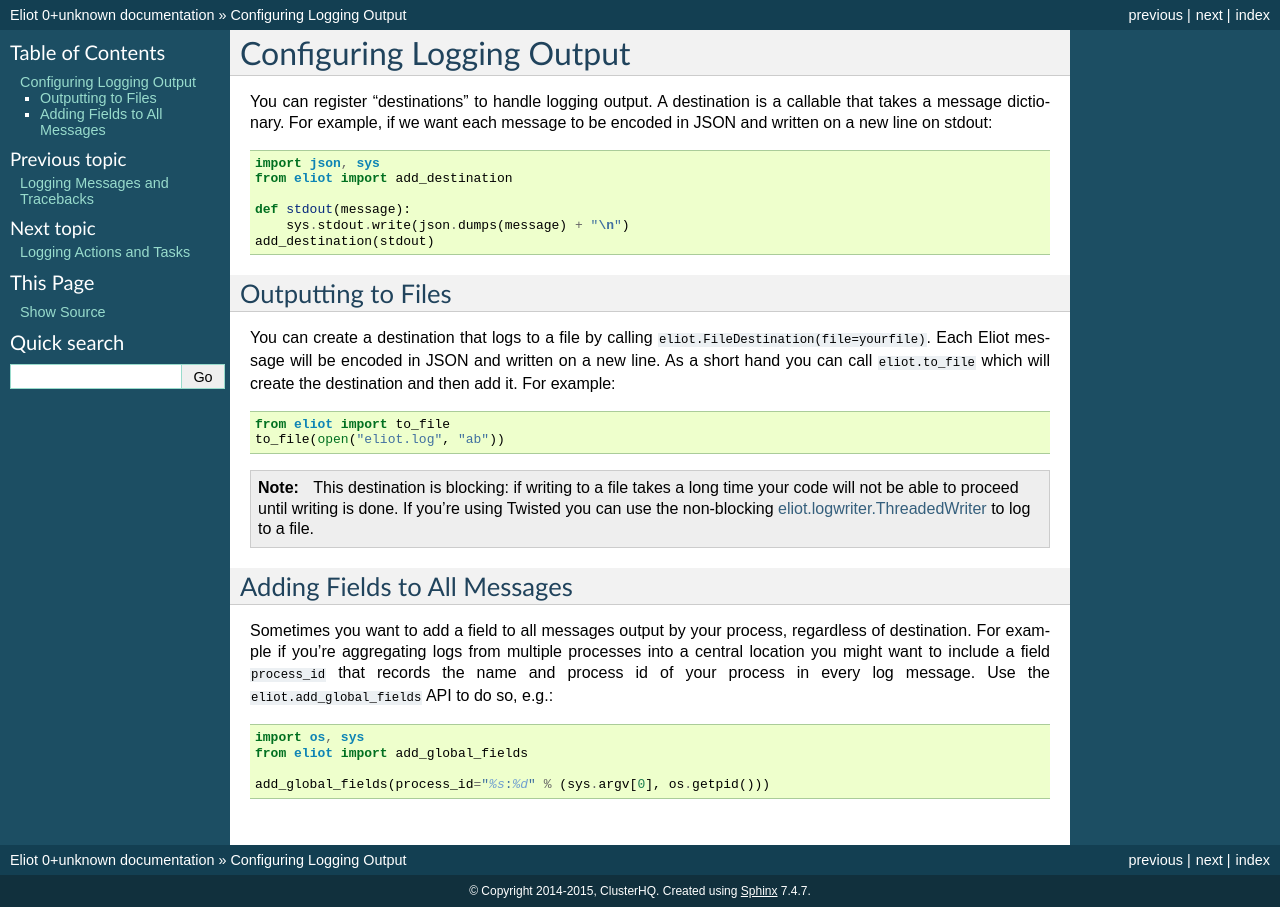
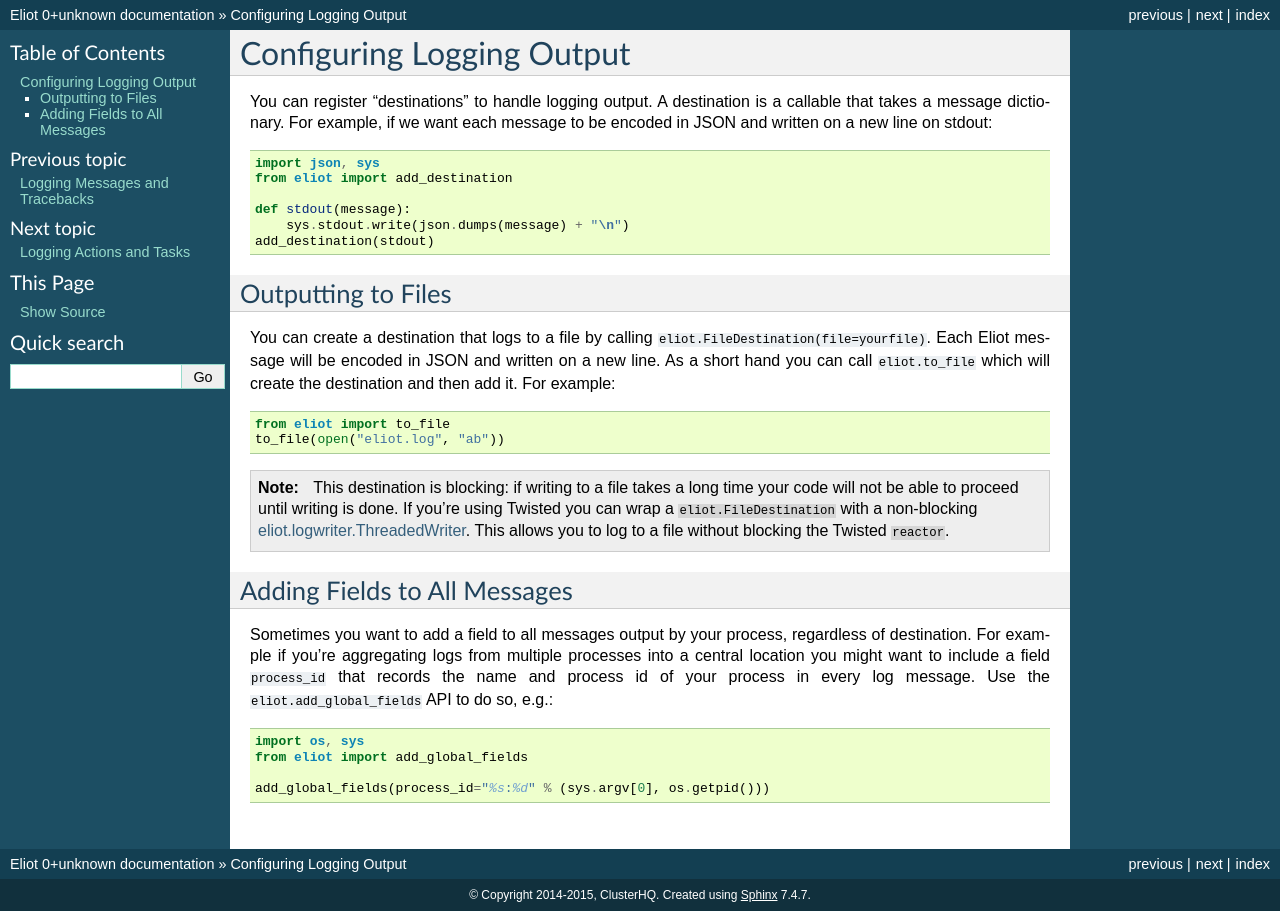
Before and after one commit to itamarst/eliot, a Sphinx documentation site: the page built from docs/source/output.rst, in a window 1280 px wide. Built offline with Sphinx 7.4.7, drawn with Linux system fonts in a browser that asks for light colours.

Commit message:
Explain that ThreadedWriter wraps a FileDestination

```diff
--- a/docs/source/output.rst
+++ b/docs/source/output.rst
@@ -31,7 +31,8 @@ For example:
 .. note::
 
     This destination is blocking: if writing to a file takes a long time your code will not be able to proceed until writing is done.
-    If you're using Twisted you can use the non-blocking :ref:`eliot.logwriter.ThreadedWriter<ThreadedWriter>` to log to a file.
+    If you're using Twisted you can wrap a ``eliot.FileDestination`` with a non-blocking :ref:`eliot.logwriter.ThreadedWriter<ThreadedWriter>`.
+    This allows you to log to a file without blocking the Twisted ``reactor``.
 
 
 .. _add_global_fields:
```
